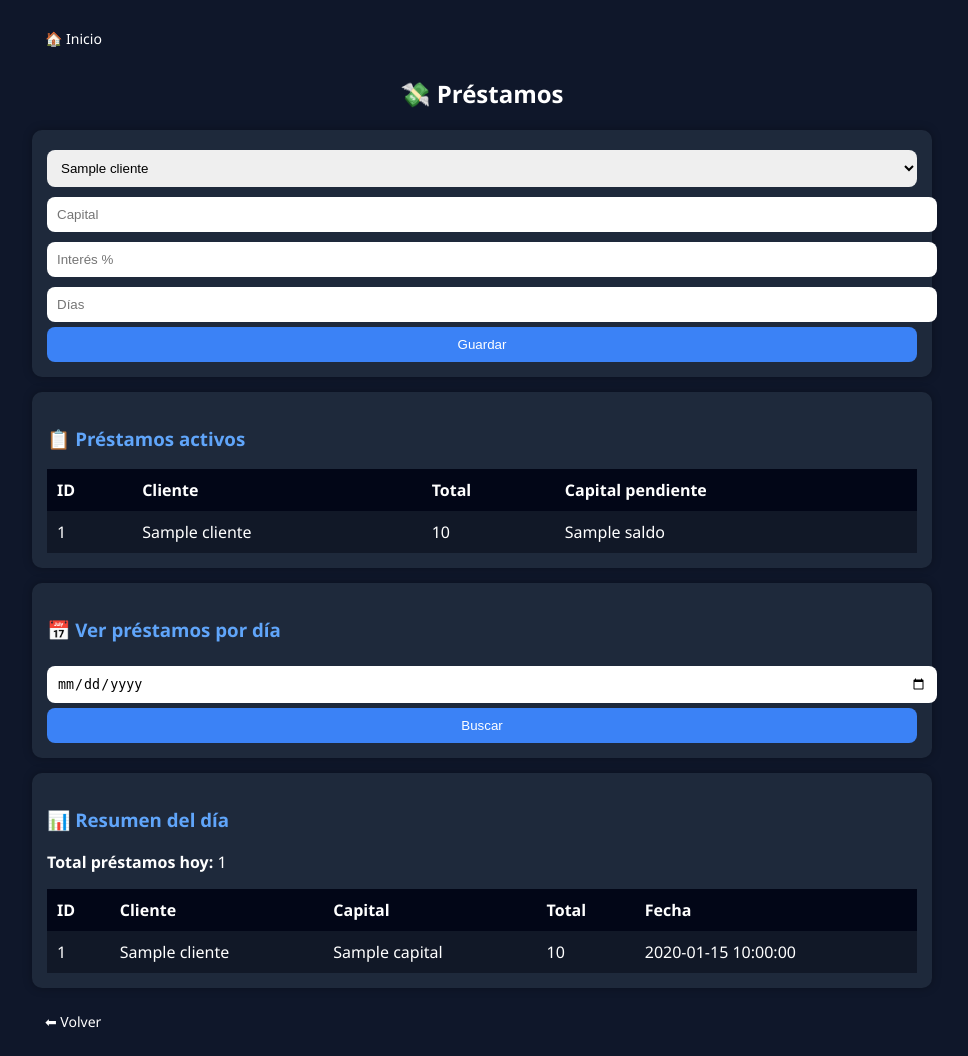
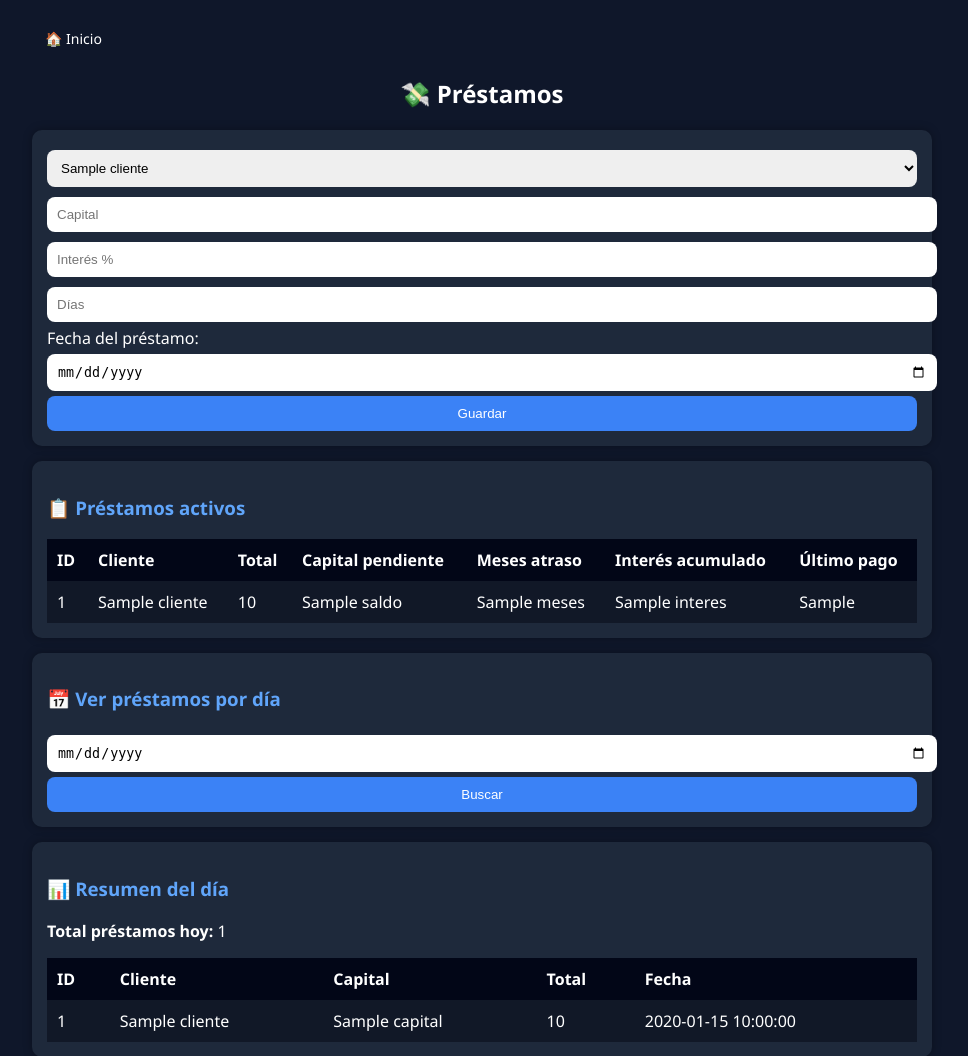
Before and after one commit to pelufo123/sistema-prestamos, a Flask app: template templates/prestamos.html in a window 1280 px wide. Shown: the top 1056 px of the page, without its empty margins (158-1126 px from the left). Before the commit the page ends 1028 px from the top, so only its background shows below. Run offline with Flask 3, Linux system fonts and the light colour scheme; a user stored in the database is signed in; tables that the repository leaves empty hold one stand-in row (values such as "Sample post"); the template is opened without the code that fills it: most values are stand-ins (such as "Sample title", 1, 10 or a date in 2020); some libraries are stand-ins or nearby versions.

Commit message:
mejora diseño UI

```diff
--- a/app.py
+++ b/app.py
@@ -155,12 +155,58 @@ def formato(x):
         return "{:,.0f}".format(x).replace(",", ".")
     except:
         return "0"
+# ------------------------------
+# 📆 MESES DE ATRASO
+# ------------------------------
+def meses_atraso(fecha_inicio):
+    hoy = datetime.now().date()
 
+    if isinstance(fecha_inicio, str):
+        fecha_inicio = datetime.strptime(fecha_inicio, "%Y-%m-%d").date()
+
+    return (hoy.year - fecha_inicio.year) * 12 + (hoy.month - fecha_inicio.month)
 # ------------------------------
 # 🔹 VALIDACIÓN
 # ------------------------------
 def cliente_valido(cliente_id):
     return cliente_id and str(cliente_id).isdigit()
+
+# ------------------------------
+# 💰 INTERÉS ACUMULADO
+# ------------------------------
+def interes_acumulado(pid, conn):
+    cur = conn.cursor()
+
+    # Obtener datos del préstamo
+    cur.execute("SELECT capital, interes, fecha FROM prestamos WHERE id=%s", (pid,))
+    data = cur.fetchone()
+
+    if not data:
+        return 0, 0
+
+    capital, interes, fecha = data
+
+    # 🔥 calcular meses atrasados
+    meses = meses_atraso(fecha)
+
+    # 🔥 interés total generado
+    interes_total = capital * (interes / 100) * meses
+
+    # 🔥 cuánto ha pagado en interés
+    cur.execute("""
+        SELECT SUM(monto)
+        FROM abonos
+        WHERE prestamo_id=%s AND tipo='interes'
+    """, (pid,))
+    pagado = cur.fetchone()[0] or 0
+
+    # 🔥 deuda real
+    deuda = interes_total - pagado
+
+    if deuda < 0:
+        deuda = 0
+
+    return deuda, meses
 
 # ------------------------------
 # 🔥 INTERÉS DIARIO
@@ -202,7 +248,9 @@ def calcular(pid, conn):
         return 0, 0, 0, 0, 0
 
     capital, interes = data
-    interes_total = capital * interes / 100
+
+# 🔥 NUEVO SISTEMA
+    interes_restante, meses = interes_acumulado(pid, conn)
 
     cur.execute("""
         SELECT SUM(monto)
@@ -221,9 +269,6 @@ def calcular(pid, conn):
 
     capital_restante = capital - abonado_capital
 
-    interes_restante = interes_total - abonado_interes_hoy
-    if interes_restante < 0:
-        interes_restante = 0
 
     saldo_total = capital_restante + interes_restante
 
@@ -649,23 +694,40 @@ def prestamos():
     cur.execute("SELECT * FROM clientes")
     clientes = cur.fetchall()
 
+    # 🔥 GUARDAR PRÉSTAMO
     if request.method == "POST" and request.form.get("capital"):
+
         capital = float(request.form["capital"])
         interes = float(request.form["interes"])
         dias = int(request.form["dias"])
 
         total = capital + (capital * interes / 100)
 
-        fecha = datetime.now()
+        fecha_input = request.form.get("fecha")
+
+        if fecha_input:
+            fecha = datetime.strptime(fecha_input, "%Y-%m-%d")
+        else:
+            fecha = datetime.now()
+
         venc = fecha + timedelta(days=dias)
 
         cur.execute("""
-        INSERT INTO prestamos(cliente_id,capital,interes,dias,fecha,vencimiento,total)
-        VALUES (%s,%s,%s,%s,%s,%s,%s)
-        """, (request.form["cliente"], capital, interes, dias, fecha.date(), venc.date(), total))
+            INSERT INTO prestamos(cliente_id,capital,interes,dias,fecha,vencimiento,total)
+            VALUES (%s,%s,%s,%s,%s,%s,%s)
+        """, (
+            request.form["cliente"],
+            capital,
+            interes,
+            dias,
+            fecha.date(),
+            venc.date(),
+            total
+        ))
 
         conn.commit()
 
+    # 🔍 FILTRO POR FECHA
     fecha_filtro = request.form.get("fecha")
     fecha_filtro = datetime.strptime(fecha_filtro, "%Y-%m-%d").date() if fecha_filtro else datetime.now().date()
 
@@ -679,19 +741,20 @@ def prestamos():
     prestamos_dia = cur.fetchall()
     cantidad_dia = len(prestamos_dia)
 
+    # 🔥 LISTADO GENERAL
     cur.execute("""
         SELECT p.id, c.nombre, p.total
         FROM prestamos p
         JOIN clientes c ON p.cliente_id = c.id
     """)
 
-    prestamos = []
+    prestamos_lista = []
 
     for p in cur.fetchall():
         cap_rest, _, _, _, _ = calcular(p[0], conn)
         saldo = cap_rest + interes_hoy(p[0], conn)
 
-        prestamos.append({
+        prestamos_lista.append({
             "id": p[0],
             "cliente": p[1],
             "total": formato(p[2]),
@@ -702,7 +765,7 @@ def prestamos():
 
     return render_template("prestamos.html",
         clientes=clientes,
-        prestamos=prestamos,
+        prestamos=prestamos_lista,
         prestamos_dia=prestamos_dia,
         cantidad_dia=cantidad_dia,
         fecha_filtro=fecha_filtro
--- a/templates/prestamos.html
+++ b/templates/prestamos.html
@@ -19,6 +19,7 @@
 <!-- 🔹 FORMULARIO -->
 <div class="card">
 <form method="POST">
+
     <select name="cliente">
         {% for c in clientes %}
         <option value="{{ c[0] }}">{{ c[1] }}</option>
@@ -28,6 +29,10 @@
     <input name="capital" placeholder="Capital" required>
     <input name="interes" placeholder="Interés %" required>
     <input name="dias" placeholder="Días" required>
+
+    <!-- 🔥 NUEVO: FECHA DEL PRÉSTAMO -->
+    <label>Fecha del préstamo:</label>
+    <input type="date" name="fecha">
 
     <button>Guardar</button>
 </form>
@@ -43,6 +48,11 @@
         <th>Cliente</th>
         <th>Total</th>
         <th>Capital pendiente</th>
+
+        <!-- 🔥 NUEVAS COLUMNAS -->
+        <th>Meses atraso</th>
+        <th>Interés acumulado</th>
+        <th>Último pago</th>
     </tr>
 
     {% for p in prestamos %}
@@ -51,6 +61,11 @@
         <td>{{ p.cliente }}</td>
         <td>{{ p.total }}</td>
         <td>{{ p.saldo }}</td>
+
+        <!-- 🔥 DATOS NUEVOS -->
+        <td>{{ p.meses }}</td>
+        <td>{{ p.interes }}</td>
+        <td>{{ p.ultimo_pago }}</td>
     </tr>
     {% endfor %}
 </table>
```
